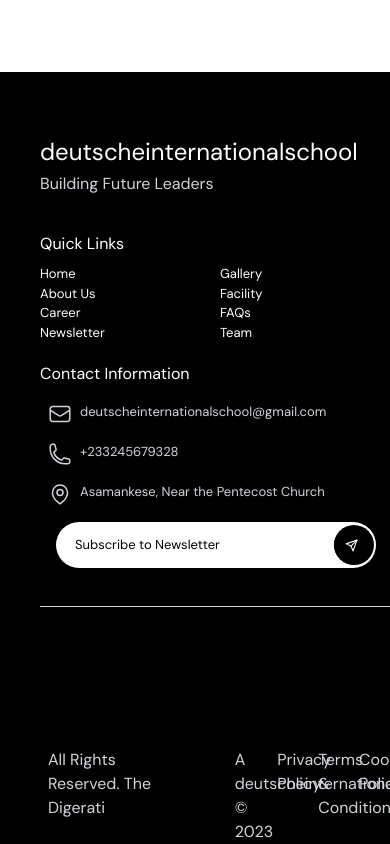
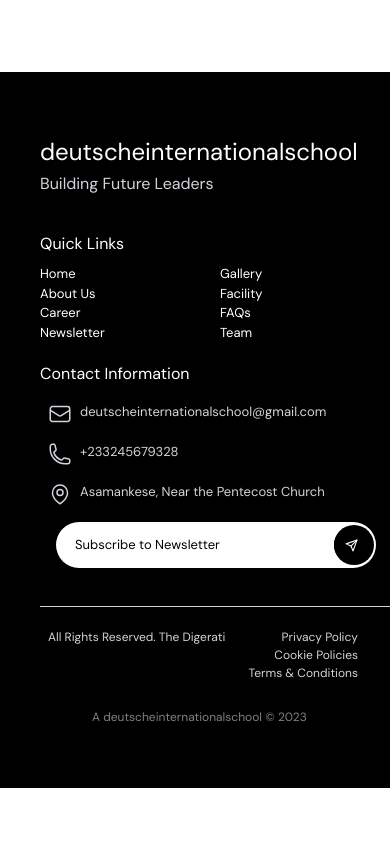
Before and after one commit to theboybrey/Deutsche-International-Project, a React (Vite) app in the folder client/: page / in a window 390 px wide. Shown: the part 4549-5393 px from the top of the page. After the commit the page ends 5337 px from the top, so only its background shows below. Built offline with nearby package versions, Linux system fonts and the light colour scheme; a web font is replaced by a local one.

Commit message:
Updated the Mobile view of the landing page

```diff
--- a/client/src/App.css
+++ b/client/src/App.css
@@ -310,7 +310,7 @@ header {
     background-color: whitesmoke;
     border-radius: 0;
     position: absolute;
-    z-index: 1111;
+    z-index: 111111 !important;
     left: 0;
     top: 0;
     right: 0;
@@ -547,6 +547,7 @@ header {
     display: flex !important;
     flex-direction: column !important;
     gap: 2rem;
+
   }
 
   /* Info Part */
@@ -563,6 +564,32 @@ header {
   .details .footer-caption{
     font-size: medium;
   }
+
+  .btm-footer{
+    font-size: 12px;
+    margin-top: -10rem !important;
+  }
+
+  .rights-reserved{
+    width: 250px !important;
+  }
+
+  .sch-copyright{
+    margin-left: 60px!important;
+    display: block;
+    position: absolute !important;
+    margin-top: 80px;
+    color: gray;
+
+  }
+
+  .btm-sub{
+    display: flex !important;
+    flex-direction: column !important;
+    text-align: right;
+    position: absolute;
+    right: 2rem;
+  }
 }
 
 /* Tablets */
--- a/client/src/pages/LandingPage.jsx
+++ b/client/src/pages/LandingPage.jsx
@@ -332,14 +332,14 @@ const LandingPage = () => {
 
         {/* Copyright */}
         <div className="btm-footer text-gray-300 -mt-10 px-14 grid-cols-3 grid flex bg-black">
-          <p className='ml-4'>All Rights Reserved. The Digerati</p>
+          <p className='ml-4 rights-reserved'>All Rights Reserved. The Digerati</p>
 
-          <p className='ml-20'> A deutscheinternationalschool © 2023</p>
+          <p className='ml-20 sch-copyright'> A deutscheinternationalschool © 2023</p>
 
           <div className="grid grid-cols-3 flex btm-sub ">
             <li>Privacy Policy</li>
+            <li>Cookie Policies</li>
             <li>Terms & Conditions</li>
-            <li>Cookie Policies</li>
           </div>
 
         </div>
```
